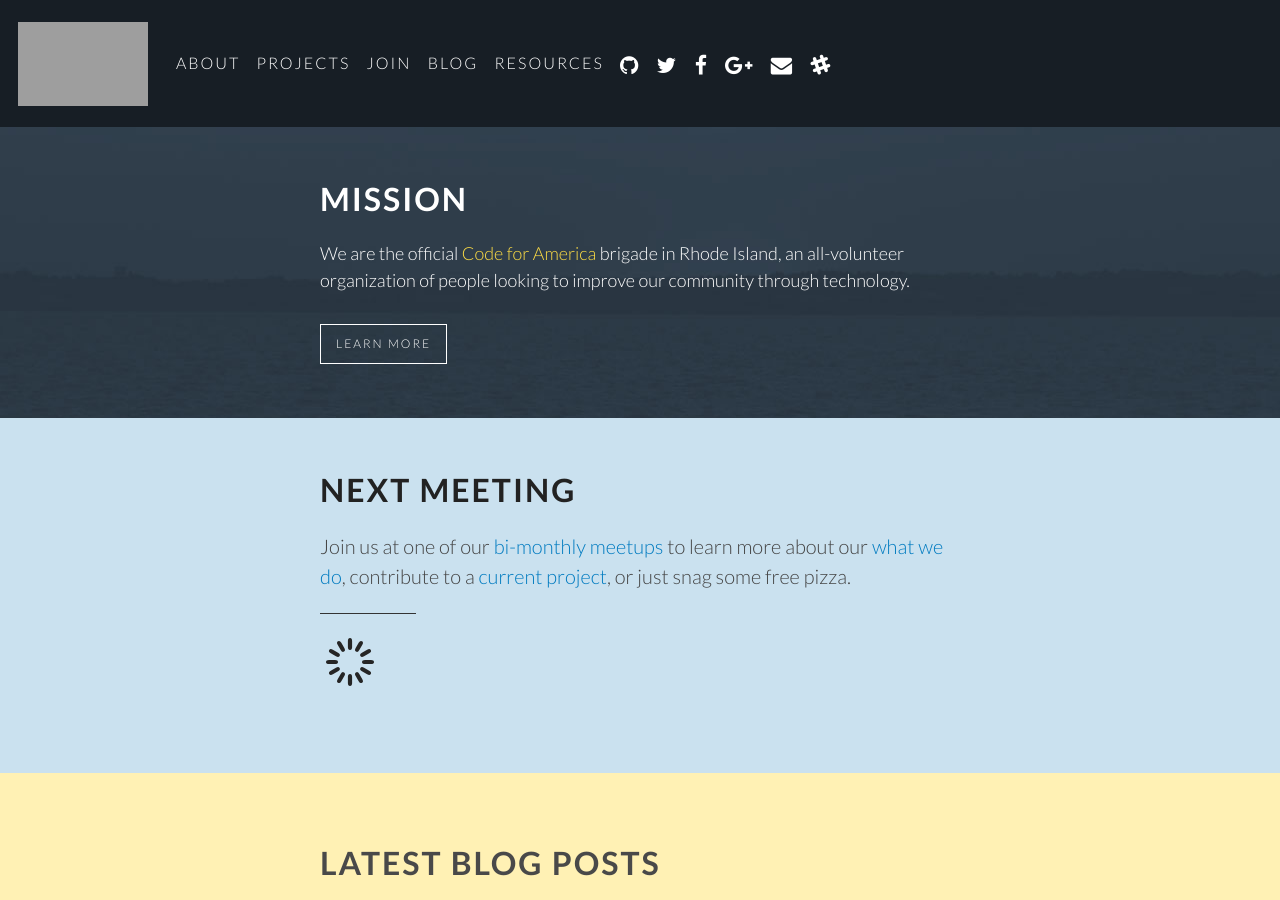
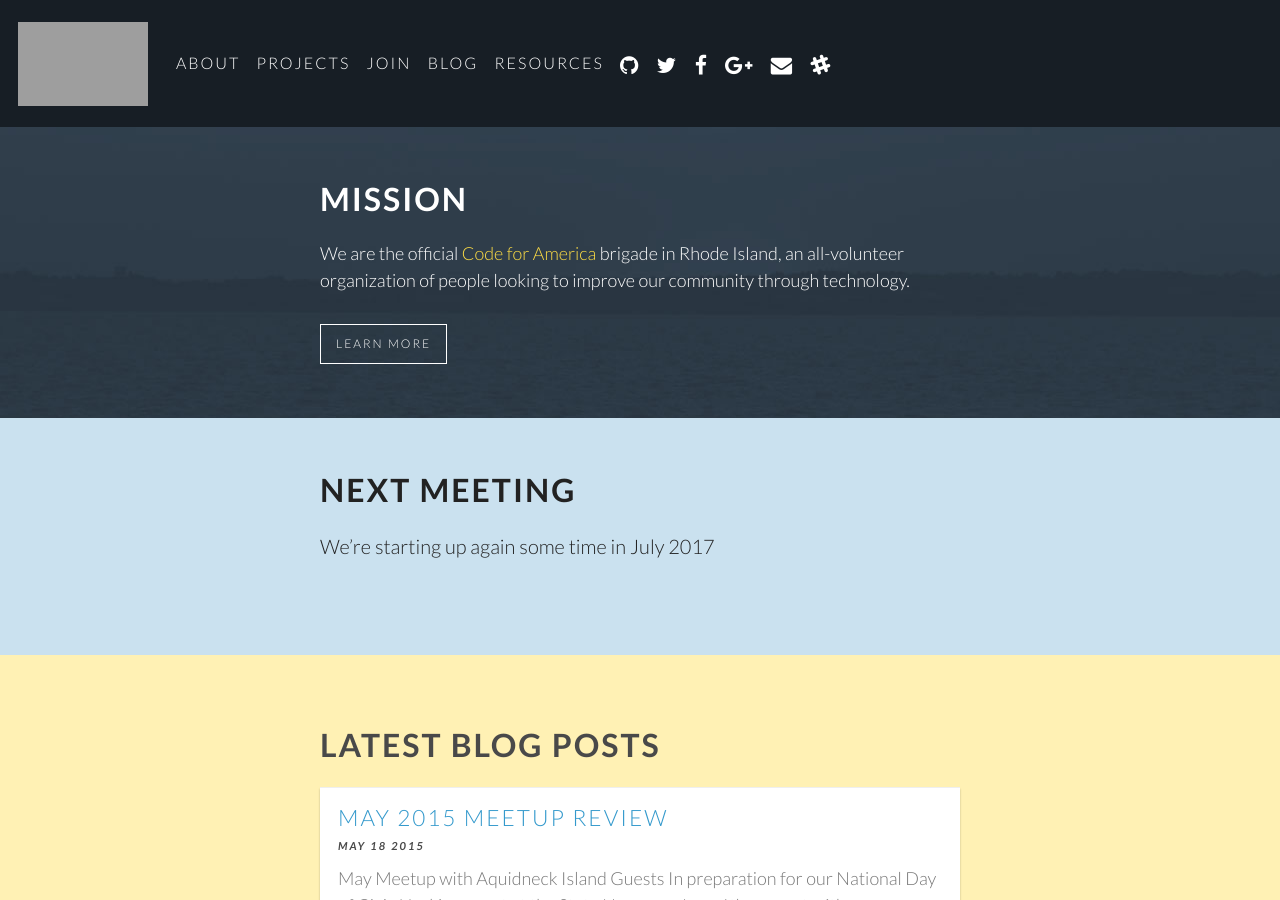
Before and after one commit to codeisland/codeisland.github.io, a Jekyll site: the page built from index.html, in a window 1280 px wide and 900 px high, cut to the strip 0-900 px from the top of the window. Built offline with Jekyll 4.4.1, drawn with Linux system fonts in a browser that asks for light colours; nearby versions of some CDN libraries; comment, search, counter and statistics services are not loaded; grey boxes are pictures that could not be loaded.

Commit message:
Manual next meeting

```diff
--- a/_includes/nextmeeting.html
+++ b/_includes/nextmeeting.html
@@ -1,20 +1,6 @@
 <div class="site-width ">
   <h1>Next Meeting</h1>
-    <p class="md soft">
-      Join us at one of our <a href="http://www.meetup.com/Rhode-Island-Code-for-America-Brigade/">bi-monthly meetups</a> to
-      learn more about our <a href="/about/">what we do</a>,
-      contribute to a <a href="/projects/">current project</a>,
-      or just snag some free pizza.
+    <p class="md loud">
+      We’re starting up again some time in July 2017
     </p>
-    <hr>
-    <div id="meetup">
-      <div id="loaderIcon" class="">
-        <img src="/images/loading.svg">
-      </div>
-      <p id="meetupDetails" class="lg loud">
-        <span id="meetupDate"></span><a id="meetupLocation" href="" target="_blank"></a>
-      </p>
-      <p id="meetupRSVP" class="sm soft"></p>
-      <a id="meetupCTA" class="btn blue" href="" target="_blank"></a>
-    </div>
 </div>
```
